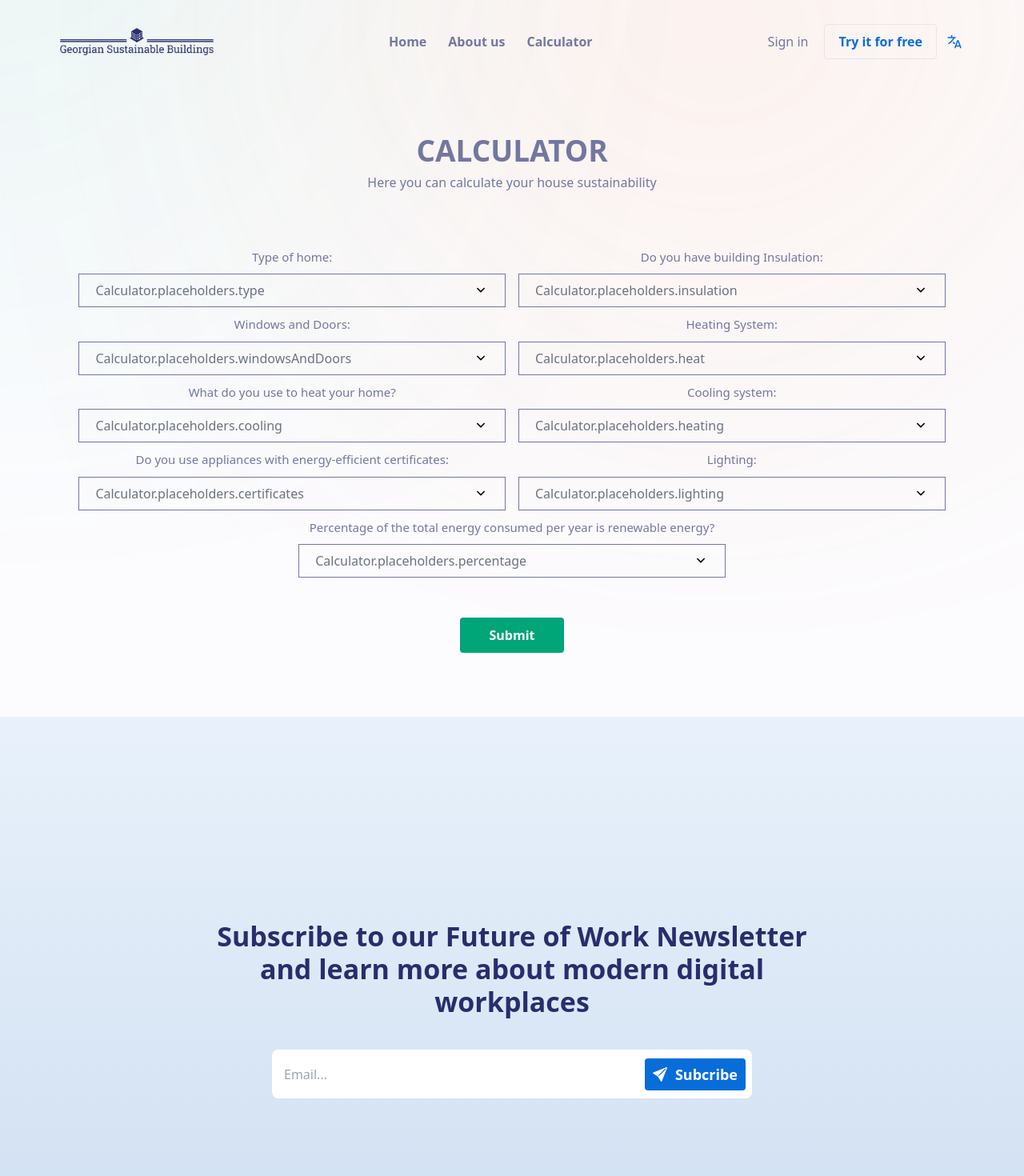
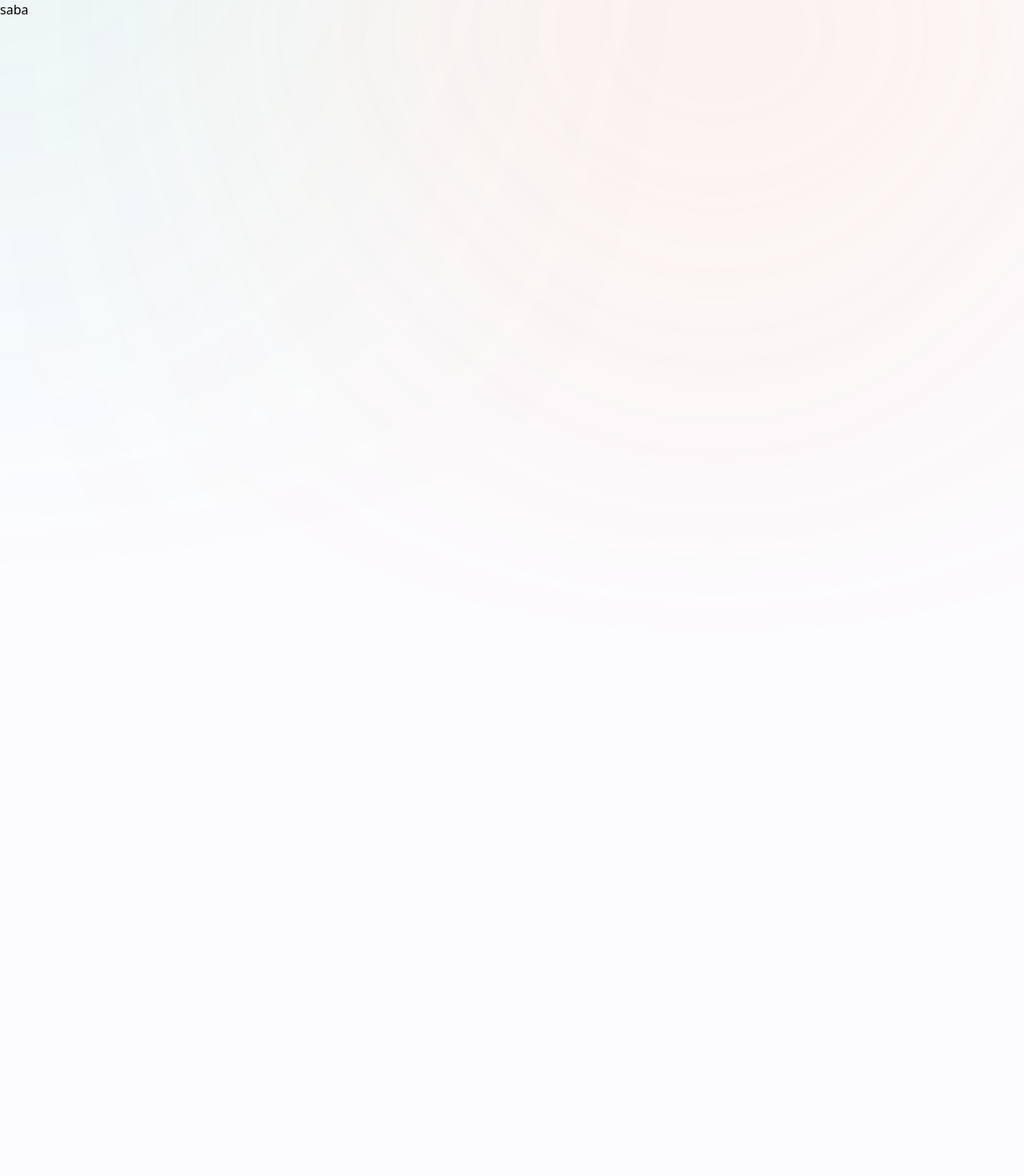
Before and after one commit to SabaKhubashvili/Georgian_Sustainable_Buildings, a Next.js app: page /en/calculator in a window 1280 px wide. Shown: the top 1470 px of the page at 80% size. After the commit the page ends 800 px from the top, so only its background shows below. Built offline with nearby package versions, Linux system fonts and the light colour scheme.

Commit message:
test: test N12

```diff
--- a/app/[locale]/layout.tsx
+++ b/app/[locale]/layout.tsx
@@ -77,16 +77,16 @@ export default async function LocaleLayout({
     <html lang={locale}>
       <body>
         <NextIntlClientProvider locale={locale} messages={messages}>
-          {/* <ClientOnly> */}
+          <ClientOnly>
             <Toaster />
             <LoginModal/>
             <RegisterModal/>
             <div className="bg-1" />
             <div className="bg-2" />
-              <Navbar />
-            <main>{children}</main>
-            <Footer/>
-          {/* </ClientOnly> */}
+              {/* <Navbar /> */}
+            {/* <main>{children}</main> */}
+            {/* <Footer/> */}
+          </ClientOnly>
           saba
         </NextIntlClientProvider>
       </body>
```
